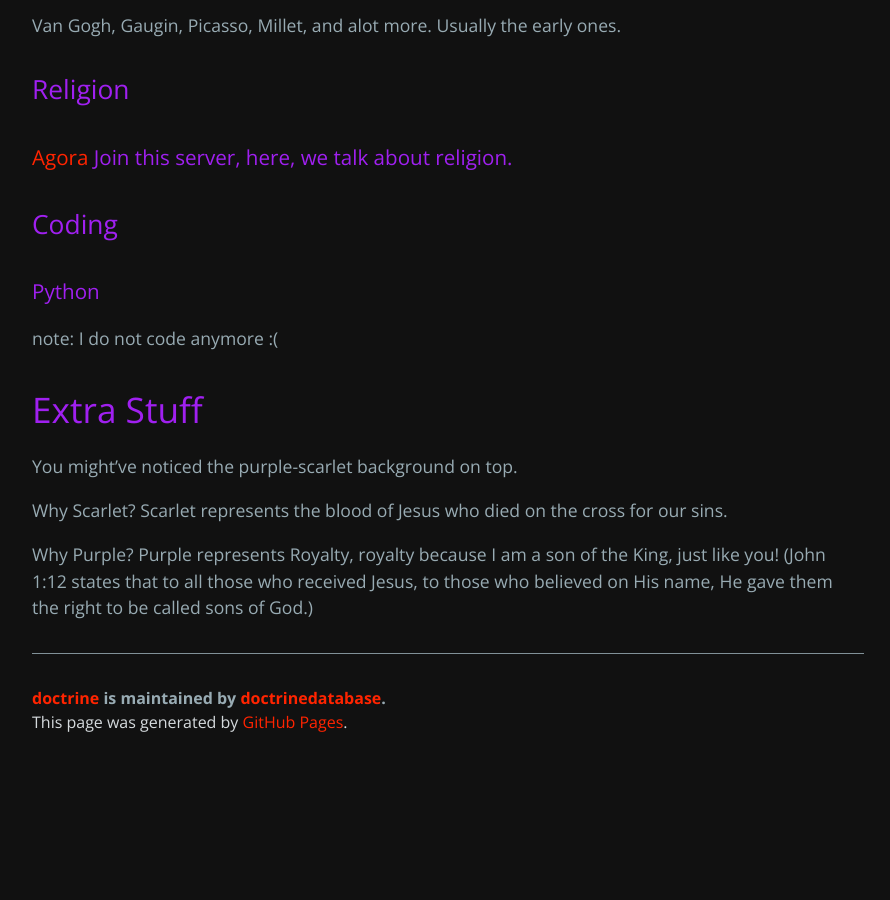
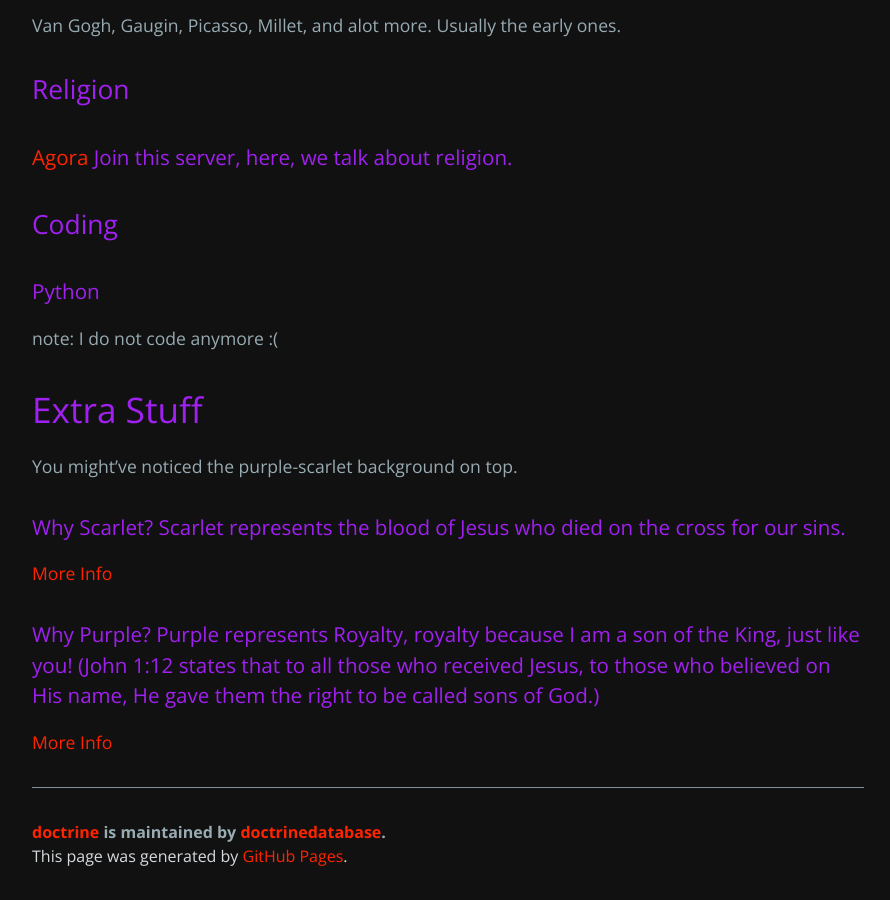
Before and after one commit to doctrinedatabase/doctrine, a Jekyll site: the page built from aboutme.md, in a window 1280 px wide and 900 px high, scrolled down 1331 px. Shown: the whole window, without its empty margins (192-1082 px from the left). Built offline with Jekyll 4.4.1, drawn with Linux system fonts in a browser that asks for light colours; before the commit the page ends 2097 px from its top, so only the background shows below that.

Commit message:
Update aboutme.md

```diff
--- a/aboutme.md
+++ b/aboutme.md
@@ -45,6 +45,7 @@ note: I do not code anymore :(
 # Extra Stuff
 You might've noticed the purple-scarlet background on top.
 
-Why Scarlet? Scarlet represents the blood of Jesus who died on the cross for our sins.
-
-Why Purple? Purple represents Royalty, royalty because I am a son of the King, just like you! (John 1:12 states that to all those who received Jesus, to those who believed on His name, He gave them the right to be called sons of God.)
+### Why Scarlet? Scarlet represents the blood of Jesus who died on the cross for our sins.
+[More Info](https://www.biblestudy.org/bible-study-by-topic/meaning-of-colors-in-the-bible/meaning-of-color-red.html)
+### Why Purple? Purple represents Royalty, royalty because I am a son of the King, just like you! (John 1:12 states that to all those who received Jesus, to those who believed on His name, He gave them the right to be called sons of God.)
+[More Info](https://www.biblestudy.org/bible-study-by-topic/meaning-of-colors-in-the-bible/meaning-of-color-purple.html)
```
